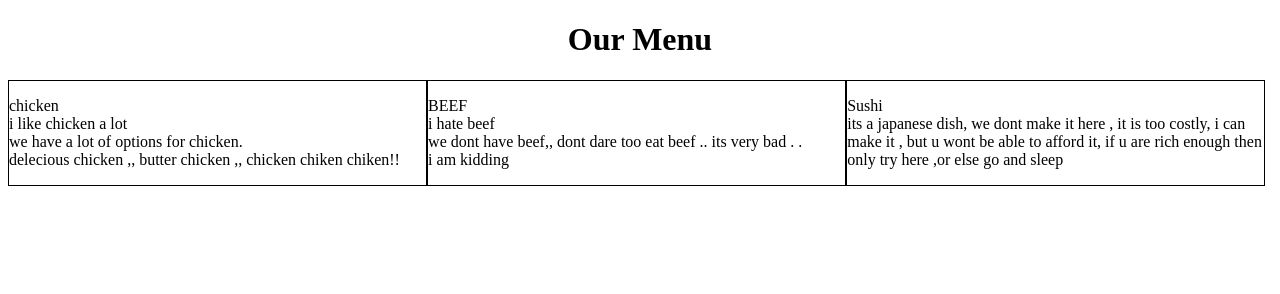
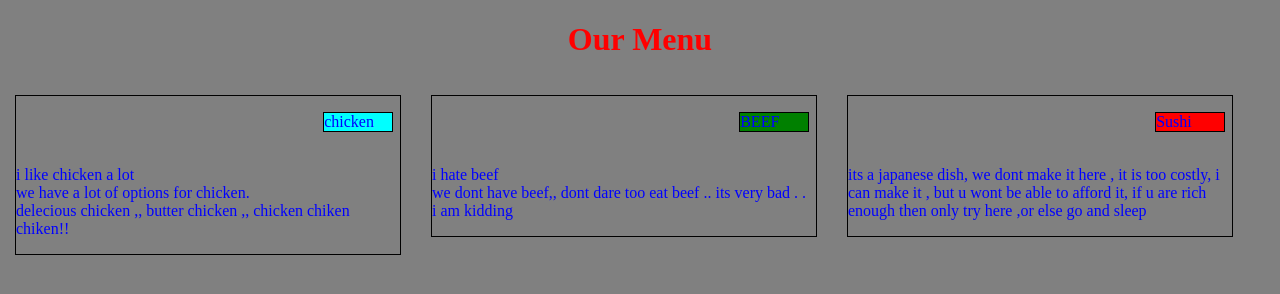
Before and after one commit to nitupaul/coursera-test, a plain HTML site: page mod2_sol/assign1.html in a window 1280 px wide. Drawn offline with Linux system fonts and the light colour scheme.

Commit message:
My css folder

```diff
--- a/mod2_sol/assign1.html
+++ b/mod2_sol/assign1.html
@@ -3,9 +3,10 @@
 <head>
 	<title>Assignment Solution for Module 2</title>
 </head>
-<style>
+<style >
 h1{
 	text-align: center;
+	color: Red;
 
 
 }
@@ -16,10 +17,11 @@ h1{
 .col-lg-1,.col-lg-2,.col-lg-3{
 	float:left;
     border: 1px solid black;
-
+	margin:15px;
+padding:0;
 }
 .col-lg-1{
-	width: 33%;
+	width: 30%;
 
 }
 .col-lg-2{
@@ -33,6 +35,8 @@ h1{
 .col-md-1,.col-md-2,.col-md-3{
 	float:left;
     border: 1px solid black;
+margin:20px;
+padding:0;
 
 }
 .col-md-1{
@@ -40,7 +44,8 @@ h1{
 
 }
 .col-md-2{
-	width: 49.759%;
+	width: 45.5%;
+
 }
 .col-md-3{
 	width: 100%;
@@ -50,7 +55,8 @@ h1{
 .col-sm-1,.col-sm-2,.col-sm-3{
 	float:left;
     border: 1px solid black;
-
+margin:25px;
+padding:0;
 }
 .col-sm-1{
 	width: 33.33%;
@@ -64,30 +70,67 @@ h1{
 }
 }
 .p1{
-	position: relative;
-	top:0;
-	left: 100%;
+
+position: relative;
+	top:0%;
+	left: 80%;
+ box-sizing: border-box;
+border: 1px solid black;
+width:70px;
+margin-top:0;
+background-color:cyan;
 }
+.p2{
+
+position: relative;
+	top:0%;
+	left: 80%;
+ box-sizing: border-box;
+border: 1px solid black;
+width:70px;
+margin-top:0;
+background-color:green;
+}
+.p3{
+
+position: relative;
+	top:0%;
+	left: 80%;
+ box-sizing: border-box;
+border: 1px solid black;
+width:70px;
+margin-top:0;
+background-color:red;
+}
+body
+{
+	margin:0;
+	padding:0;
+	background-color:grey;
+	color:blue;
+}
+
+
 </style>
 <body>
-<h1>
+<h1 >
 <div>
 <b>Our Menu</b></div></h1><div class ="row">
 <div class="col-lg-1 col-md-2 col-sm-3" >
-<p>chicken<br>
+<p><p class="p1">chicken</p><br>
 i like chicken a lot <br>
 we have a lot of options for chicken.<br>
 delecious chicken ,, butter chicken ,, chicken chiken chiken!!<br>
 </p></div>
 <div class="col-lg-1 col-md-2 col-sm-3" >
-<p >BEEF<br>
+<p><p class="p2">BEEF</p><br>
 i hate beef
 <br>
 we dont have beef,, dont dare too eat beef .. its very bad . .<br>
 i am kidding <br>
 </p></div>
 <div class="col-lg-1 col-md-3 col-sm-3" >
-<p>Sushi<br>
+<p><p class="p3">Sushi</p><br>
 its a japanese dish,  we dont make it here , it is too costly, i can make it , but u wont be able to afford it, if u are rich enough then only try here ,or else go and sleep</p></div>
 
 
--- /dev/null
+++ b/mod2_sol/css/sol2.css
@@ -0,0 +1,81 @@
+h1{
+	text-align: center;
+
+
+}
+.row{
+	width: 100%;
+}
+@media(min-width: 992px){
+.col-lg-1,.col-lg-2,.col-lg-3{
+	float:left;
+    border: 1px solid black;
+	margin:15px;
+padding:0;
+}
+.col-lg-1{
+	width: 30%;
+
+}
+.col-lg-2{
+	width: 50%;
+}
+.col-lg-3{
+	width: 100%;
+}
+}
+@media(min-width: 768px)and (max-width: 991px){
+.col-md-1,.col-md-2,.col-md-3{
+	float:left;
+    border: 1px solid black;
+margin:20px;
+padding:0;
+
+}
+.col-md-1{
+	width: 33.33%;
+
+}
+.col-md-2{
+	width: 45.5%;
+
+}
+.col-md-3{
+	width: 100%;
+}
+}
+@media(max-width: 767px){
+.col-sm-1,.col-sm-2,.col-sm-3{
+	float:left;
+    border: 1px solid black;
+margin:25px;
+padding:0;
+}
+.col-sm-1{
+	width: 33.33%;
+
+}
+.col-sm-2{
+	width: 50%;
+}
+.col-sm-3{
+	width: 100%;
+}
+}
+.p1{
+
+position: relative;
+	top:0%;
+	left: 80%;
+ box-sizing: border-box;
+border: 1px solid black;
+width:70px;
+margin-top:0;
+background-color:cyan;
+}
+body
+{
+	margin:0;
+	padding:0;
+	background-color:grey;
+}
```
